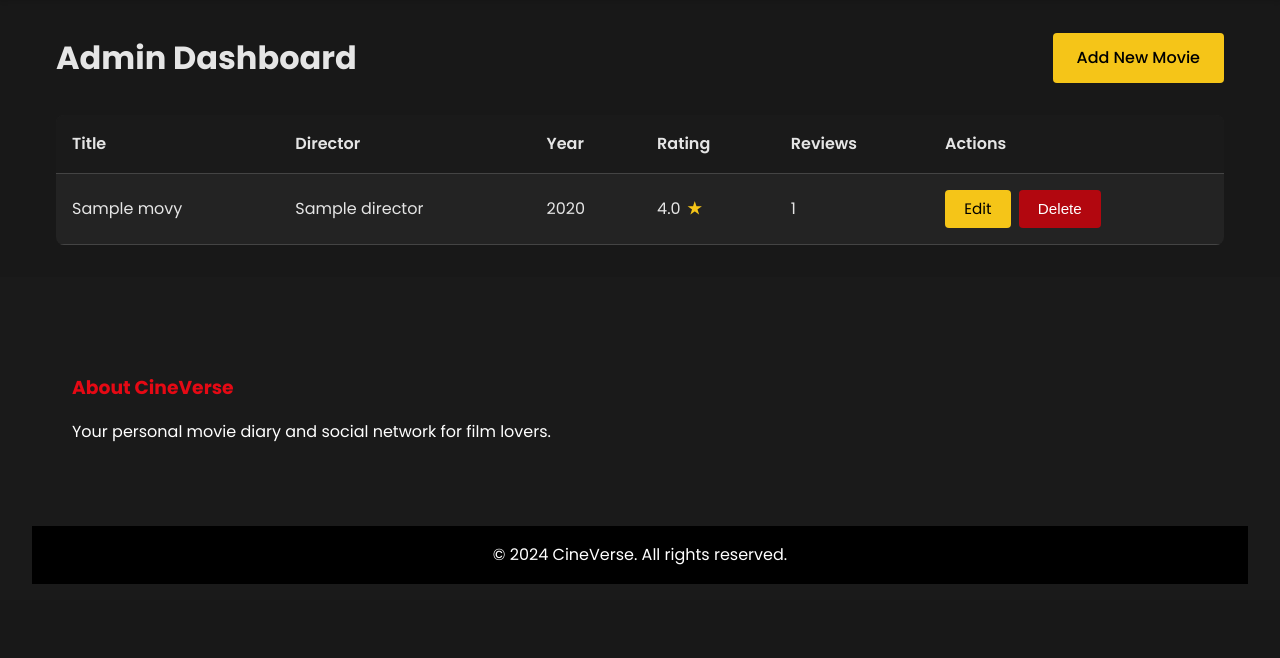
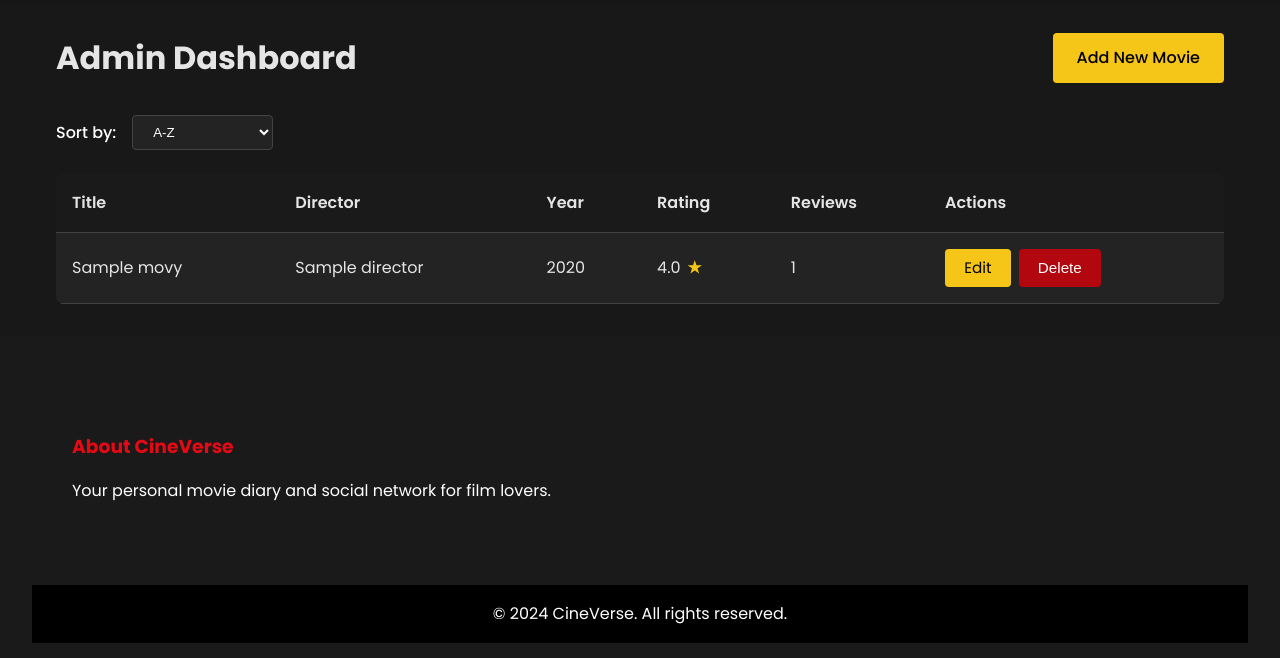
Before and after one commit to anadecs/cineverse, a PHP site: page /admin/admin.php in a window 1280 px wide. Shown: the part 92-750 px from the top of the page. Run offline with PHP 8.4, Linux system fonts and the light colour scheme; the visitor is signed in with stand-in values (Sample User, id 1); tables that the repository leaves empty hold one stand-in row (values such as "Sample post").

Commit message:
Update admin.php
added pagination and filters

```diff
--- a/admin/admin.php
+++ b/admin/admin.php
@@ -22,21 +22,40 @@ if (isset($_POST['delete_movie'])) {
     exit;
 }
 
-// Get all movies with their details
+// Pagination and sorting
+$sort = $_GET['sort'] ?? 'title_asc';
+$page = isset($_GET['page']) && is_numeric($_GET['page']) ? (int)$_GET['page'] : 1;
+$per_page = 10;
+$offset = ($page - 1) * $per_page;
+
+$order_by = 'm.title ASC';
+switch ($sort) {
+    case 'rating_desc': $order_by = 'avg_rating DESC'; break;
+    case 'rating_asc': $order_by = 'avg_rating ASC'; break;
+    case 'latest': $order_by = 'm.movie_id DESC'; break;
+    case 'oldest': $order_by = 'm.movie_id ASC'; break;
+    case 'reviews_desc': $order_by = 'review_count DESC'; break;
+    case 'reviews_asc': $order_by = 'review_count ASC'; break;
+    case 'title_desc': $order_by = 'm.title DESC'; break;
+    case 'title_asc': default: $order_by = 'm.title ASC'; break;
+}
+
+// Get total count
+$total_stmt = $pdo->query("SELECT COUNT(*) FROM movies");
+$total_movies = $total_stmt->fetchColumn();
+$total_pages = ceil($total_movies / $per_page);
+
+// Get paginated, sorted movies
 $stmt = $pdo->query("
     SELECT m.*, d.name as director_name,
            (SELECT AVG(r.rating) FROM reviews r WHERE r.movie_id = m.movie_id) as avg_rating,
            (SELECT COUNT(*) FROM reviews r WHERE r.movie_id = m.movie_id) as review_count
     FROM movies m
     LEFT JOIN directors d ON m.director_id = d.director_id
-    ORDER BY m.title ASC
+    ORDER BY $order_by
+    LIMIT $per_page OFFSET $offset
 ");
 $movies = $stmt->fetchAll(PDO::FETCH_ASSOC);
-
-// Add this before the HTML
-$current = basename($_SERVER['PHP_SELF']);
-
-// ... existing code ...
 ?>
 <!DOCTYPE html>
 <html lang="en">
@@ -44,8 +63,8 @@ $current = basename($_SERVER['PHP_SELF']);
     <meta charset="UTF-8">
     <meta name="viewport" content="width=device-width, initial-scale=1.0">
     <title>Admin Dashboard - CineVerse</title>
+    <link rel="icon" type="image/svg+xml" href="assets/images/logo-cineverse.svg">
     <link rel="stylesheet" href="../assets/css/style.css">
-    <link rel="icon" type="image/svg+xml" href="assets/images/logo-cineverse.svg">
     <link href="https://fonts.googleapis.com/css2?family=Poppins:wght@300;400;500;600;700&display=swap" rel="stylesheet">
     <style>
         .admin-container {
@@ -110,6 +129,38 @@ $current = basename($_SERVER['PHP_SELF']);
             text-decoration: none;
             font-weight: 500;
         }
+        .admin-filters {
+            margin-bottom: 1.5rem;
+            display: flex;
+            gap: 1rem;
+            align-items: center;
+        }
+        .admin-filters select {
+            padding: 0.5rem 1rem;
+            border-radius: 4px;
+            background: #232323;
+            color: #fff;
+            border: 1px solid #444;
+        }
+        .pagination {
+            margin-top: 1.5rem;
+            text-align: center;
+        }
+        .pagination .page-link {
+            display: inline-block;
+            padding: 0.5rem 1rem;
+            margin: 0 0.25rem;
+            border-radius: 6px;
+            background: #232323;
+            color: #fff;
+            text-decoration: none;
+            font-weight: 600;
+            transition: background 0.2s;
+        }
+        .pagination .page-link.active, .pagination .page-link:hover {
+            background: #b2070f;
+            color: #fff;
+        }
         .navbar { background: #181818; }
         .nav-container { max-width: 1200px; margin: 0 auto; display: flex; align-items: center; justify-content: space-between; padding: 0.5rem 1rem; }
         .nav-logo { display: flex; align-items: center; text-decoration: none; }
@@ -132,9 +183,9 @@ $current = basename($_SERVER['PHP_SELF']);
                 <span style="font-size:1.5rem;font-weight:700;margin-left:0.5rem;color:#fff;letter-spacing:1px;">CineVerse</span>
             </a>
             <div class="nav-links">
-                <a href="admin.php" <?php if($current == 'admin.php') echo 'class="active"'; ?>>Movies</a>
-                <a href="admin-stats.php" <?php if($current == 'admin-stats.php') echo 'class="active"'; ?>>Statistics</a>
-                <a href="admin-users.php" <?php if($current == 'admin-users.php') echo 'class="active"'; ?>>Users</a>
+                <a href="admin.php" class="active">Movies</a>
+                <a href="admin-stats.php">Statistics</a>
+                <a href="admin-users.php">Users</a>
             </div>
             <div class="nav-auth">
                 <a href="../logout.php" class="btn btn-primary">Logout</a>
@@ -148,7 +199,19 @@ $current = basename($_SERVER['PHP_SELF']);
                 <h1>Admin Dashboard</h1>
                 <a href="add-movie.php" class="btn-add">Add New Movie</a>
             </div>
-
+            <form method="GET" class="admin-filters">
+                <label for="sort" style="color:#fff;font-weight:500;">Sort by:</label>
+                <select name="sort" id="sort" onchange="this.form.submit()">
+                    <option value="title_asc" <?php if($sort=='title_asc') echo 'selected'; ?>>A-Z</option>
+                    <option value="title_desc" <?php if($sort=='title_desc') echo 'selected'; ?>>Z-A</option>
+                    <option value="rating_desc" <?php if($sort=='rating_desc') echo 'selected'; ?>>Highest Rated</option>
+                    <option value="rating_asc" <?php if($sort=='rating_asc') echo 'selected'; ?>>Lowest Rated</option>
+                    <option value="latest" <?php if($sort=='latest') echo 'selected'; ?>>Latest Added</option>
+                    <option value="oldest" <?php if($sort=='oldest') echo 'selected'; ?>>Oldest Added</option>
+                    <option value="reviews_desc" <?php if($sort=='reviews_desc') echo 'selected'; ?>>Most Reviews</option>
+                    <option value="reviews_asc" <?php if($sort=='reviews_asc') echo 'selected'; ?>>Least Reviews</option>
+                </select>
+            </form>
             <table class="admin-table">
                 <thead>
                     <tr>
@@ -179,6 +242,13 @@ $current = basename($_SERVER['PHP_SELF']);
                     <?php endforeach; ?>
                 </tbody>
             </table>
+            <?php if ($total_pages > 1): ?>
+                <div class="pagination">
+                    <?php for ($i = 1; $i <= $total_pages; $i++): ?>
+                        <a href="admin.php?page=<?php echo $i; ?>&sort=<?php echo urlencode($sort); ?>" class="page-link<?php if ($i == $page) echo ' active'; ?>"><?php echo $i; ?></a>
+                    <?php endfor; ?>
+                </div>
+            <?php endif; ?>
         </div>
     </main>
 
```
